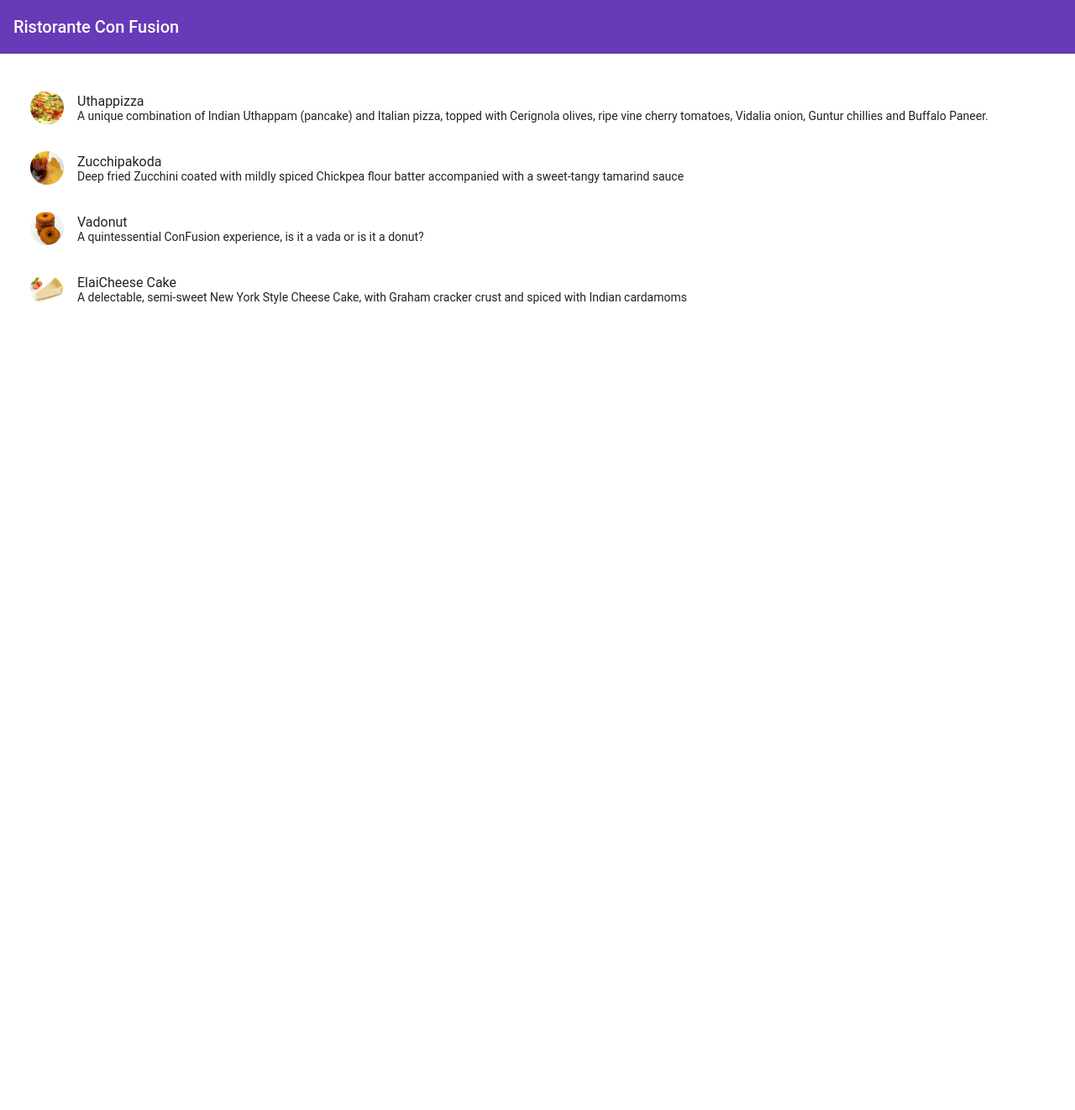
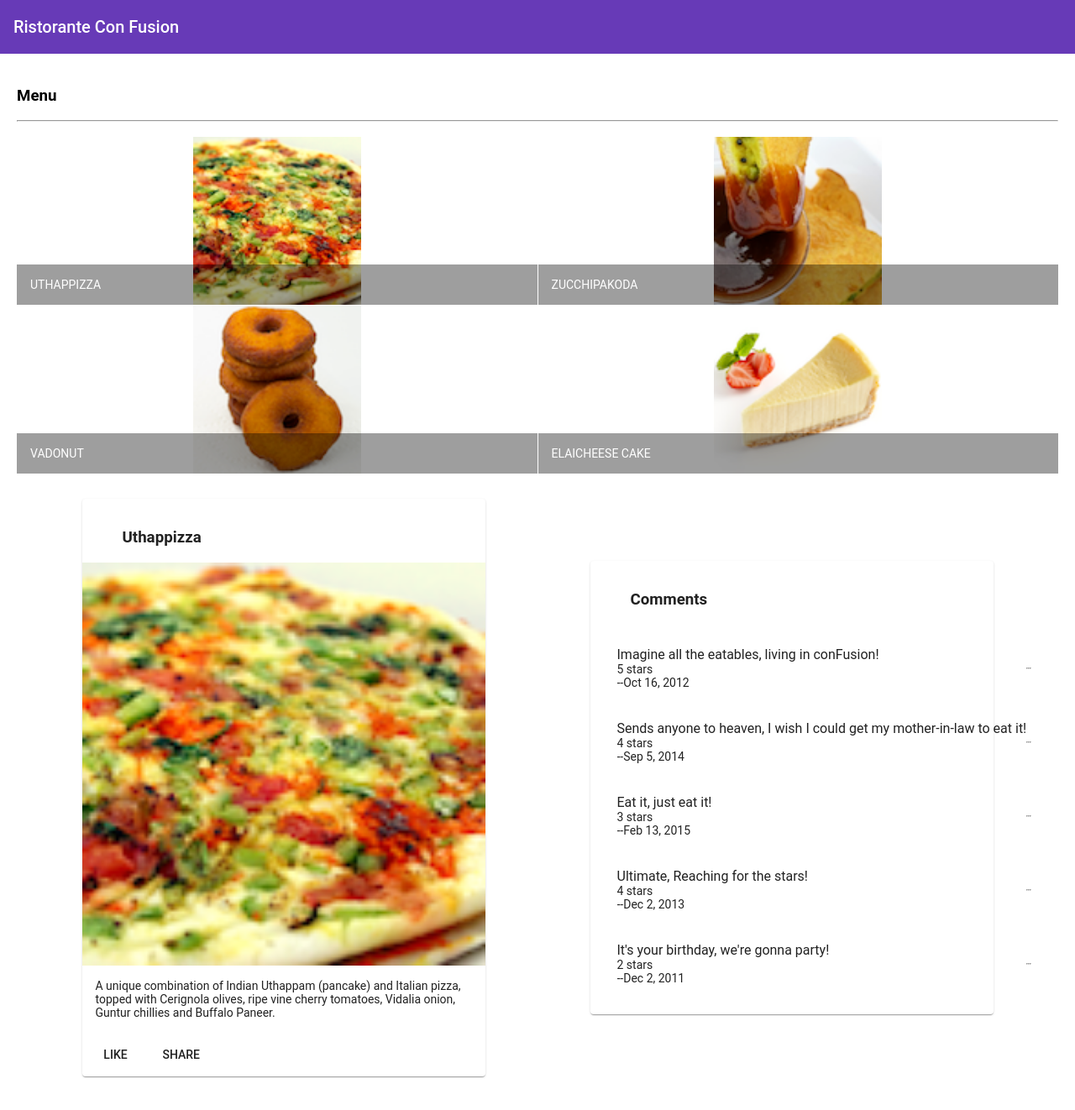
Before and after one commit to tejasdahad/Angular, an Angular app: page / in a window 1280 px wide. Shown: the whole page at 84% size. Before the commit the page ends 800 px from the top, so only its background shows below. Built offline with nearby package versions, Linux system fonts and the light colour scheme.

Commit message:
Assignment 1

```diff
--- /dev/null
+++ b/src/app/dishdetail/dishdetail.component.html
@@ -0,0 +1,43 @@
+<div class="container"
+     fxLayout="row"
+     fxLayout.sm="column"
+     fxLayout.xs="column"
+     fxLayoutAlign.gt-md="space-around center"
+     fxLayoutGap="10px"
+     fxLayoutGap.xs="0">
+
+  <div fxFlex="40" *ngIf="dish">
+    <mat-card>
+      <mat-card-header>
+        <h3>{{dish.name}}</h3>
+      </mat-card-header>
+      <img mat-card-image src={{dish.image}} alt={{dish.name}}>
+      <mat-card-content>
+        <p>{{dish.description}}</p>
+      </mat-card-content>
+      <mat-card-actions>
+        <button mat-button>LIKE</button>
+        <button mat-button>SHARE</button>
+      </mat-card-actions>
+    </mat-card>
+  </div>
+
+  <div fxFlex="40" *ngIf="dish">
+    <mat-card>
+      <mat-card-header>
+        <h3>Comments</h3>
+      </mat-card-header>
+      <mat-card-content>
+        <mat-list fxFlex>
+          <mat-list-item *ngFor="let comment of dish.comments">
+            <p matLine>{{comment.comment}}</p><hr>
+            <p matLine>{{comment.rating}} stars</p><hr>
+            <p matLine>--{{comment.date | date}}</p><hr>
+          </mat-list-item>
+        </mat-list>
+      </mat-card-content>
+    </mat-card>
+
+  </div>
+
+</div>
--- /dev/null
+++ b/src/app/dishdetail/dishdetail.component.ts
@@ -0,0 +1,59 @@
+import { Component, OnInit } from '@angular/core';
+const DISH = {
+  id: '0',
+  name: 'Uthappizza',
+  image: '/assets/images/uthappizza.png',
+  category: 'mains',
+  featured: true,
+  label: 'Hot',
+  price: '4.99',
+  // tslint:disable-next-line:max-line-length
+  description: 'A unique combination of Indian Uthappam (pancake) and Italian pizza, topped with Cerignola olives, ripe vine cherry tomatoes, Vidalia onion, Guntur chillies and Buffalo Paneer.',
+  comments: [
+    {
+      rating: 5,
+      comment: 'Imagine all the eatables, living in conFusion!',
+      author: 'John Lemon',
+      date: '2012-10-16T17:57:28.556094Z'
+    },
+    {
+      rating: 4,
+      comment: 'Sends anyone to heaven, I wish I could get my mother-in-law to eat it!',
+      author: 'Paul McVites',
+      date: '2014-09-05T17:57:28.556094Z'
+    },
+    {
+      rating: 3,
+      comment: 'Eat it, just eat it!',
+      author: 'Michael Jaikishan',
+      date: '2015-02-13T17:57:28.556094Z'
+    },
+    {
+      rating: 4,
+      comment: 'Ultimate, Reaching for the stars!',
+      author: 'Ringo Starry',
+      date: '2013-12-02T17:57:28.556094Z'
+    },
+    {
+      rating: 2,
+      comment: 'It\'s your birthday, we\'re gonna party!',
+      author: '25 Cent',
+      date: '2011-12-02T17:57:28.556094Z'
+    }
+  ]
+};
+@Component({
+  selector: 'app-dishdetail',
+  templateUrl: './dishdetail.component.html',
+  styleUrls: ['./dishdetail.component.scss']
+})
+export class DishdetailComponent implements OnInit {
+
+  dish = DISH;
+
+  constructor() { }
+
+  ngOnInit(): void {
+  }
+
+}
--- a/src/app/menu/menu.component.html
+++ b/src/app/menu/menu.component.html
@@ -2,14 +2,24 @@
      fxLayout="column"
      fxLayoutGap="10px">
 
-  <mat-list fxFlex>
-    <mat-list-item *ngFor="let dish of dishes">
-      <img matListAvatar src={{dish.image}} alt={{dish.name}}>
-      <h1 matLine> {{dish.name}} </h1>
-      <p matLine>
-        <span>{{dish.description}}</span>
-      </p>
-    </mat-list-item>
-  </mat-list>
+  <div fxFlex>
+    <div>
+      <h3>Menu</h3>
+      <hr>
+    </div>
+  </div>
 
+  <div fxFlex>
+    <mat-grid-list cols="2" rowHeight="200px">
+      <mat-grid-tile *ngFor="let dish of dishes">
+        <img height="200px" src={{dish.image}} alt={{dish.name}}>
+        <mat-grid-tile-footer>
+          <h1>{{dish.name | uppercase}}</h1>
+        </mat-grid-tile-footer>
+      </mat-grid-tile>
+    </mat-grid-list>
+  </div>
+  <app-dishdetail>
+
+  </app-dishdetail>
 </div>
--- a/src/app/menu/menu.component.ts
+++ b/src/app/menu/menu.component.ts
@@ -1,14 +1,6 @@
 import { Component, OnInit } from '@angular/core';
 import { Dish } from '../shared/dish';
-
-@Component({
-  selector: 'app-menu',
-  templateUrl: './menu.component.html',
-  styleUrls: ['./menu.component.scss']
-})
-export class MenuComponent implements OnInit {
-
-  dishes: Dish[] = [
+const DISHES: Dish[] = [
   {
     id: '0',
     name: 'Uthappizza',
@@ -51,6 +43,16 @@
     description: 'A delectable, semi-sweet New York Style Cheese Cake, with Graham cracker crust and spiced with Indian cardamoms'
   }
 ];
+@Component({
+  selector: 'app-menu',
+  templateUrl: './menu.component.html',
+  styleUrls: ['./menu.component.scss']
+})
+export class MenuComponent implements OnInit {
+
+  dishes: Dish[] = DISHES;
+
+  selectedDish: Dish = DISHES[0];
 
   constructor() { }
 
```
Also changed, not shown: src/app/app.module.ts (+10 -2 lines), src/app/app.component.html (line endings or trailing spaces), src/app/dishdetail/dishdetail.component.scss (added), 1 other file (tests, documents, lock files or other folders). Lines whose indentation alone changed are shown as unchanged.
